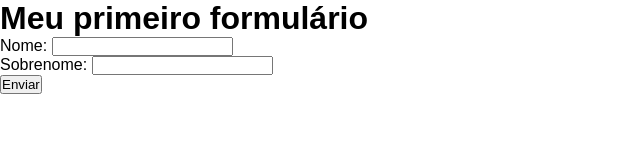
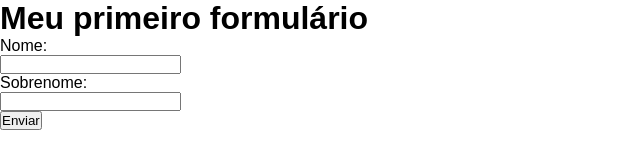
Before and after one commit to Pixells/HTML-CSS, a plain HTML site: page exercicios/ex025/form001.html in a window 1280 px wide. Shown: the whole page, without its empty margins (0-640 px from the left). Drawn offline with Linux system fonts and the light colour scheme.

Commit message:
ex025 form001 - Cap24 Aula 2 – Usar Label vai melhorar seus formulários

```diff
--- a/exercicios/ex025/form001.html
+++ b/exercicios/ex025/form001.html
@@ -16,9 +16,14 @@
 </head>
 <body>
     <h1>Meu primeiro formulário</h1>
-    <form>
-        <p>Nome: <input type="text" name="nome" id="nome"></p>
-        <p>Sobrenome: <input type="text" name="sobrenome" id="sobrenome"></p>
+    <form action="cadastro.php" autocomplete="off">
+        <p><label for="inome">Nome:</label>
+            <br>
+            <input type="text" name="nome" id="inome"></p>
+        <p><label for="isobrenome">Sobrenome:</label>
+            <br>
+            <input type="text" name="sobrenome" id="isobrenome"></p>
+
         <input type="submit" value="Enviar">
     </form>
 </body>
```
